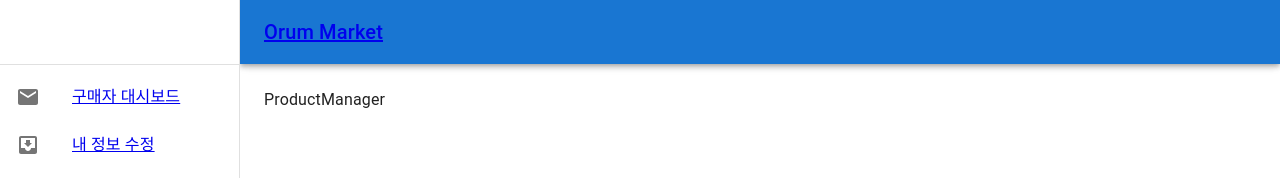
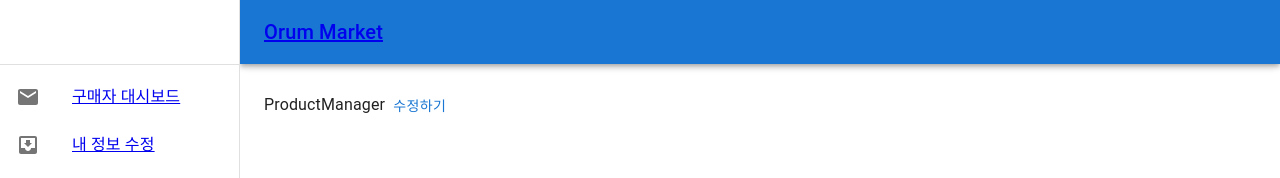
Before and after one commit to veryyounng/orum-market-front, a React (Vite) app: page /user/1/product-manager in a window 1280 px wide. Shown: the top 178 px of the page. Built offline with nearby package versions, Linux system fonts and the light colour scheme; no server answers.

Commit message:
Feat: 상품 관리 수정하기 버튼 구현 #23

```diff
--- a/src/api/api.ts
+++ b/src/api/api.ts
@@ -64,4 +64,8 @@ export const api = {
   getUserInfo: (_id: any) => axiosInstance.get(`/users/${_id}`, _id),
   updateUserInfo: (_id: any, userData: any) =>
     axiosInstance.patch(`/users/${_id}`, userData),
+  updateProduct: (productData: any) =>
+    axiosInstance.patch('/seller/products/{_id}', {
+      ...productData,
+    }),
 };
--- a/src/components/seller/ProductManager.tsx
+++ b/src/components/seller/ProductManager.tsx
@@ -1,3 +1,16 @@
+import { useNavigate } from 'react-router-dom';
+import { Button } from '@mui/material';
+const _id = localStorage.getItem('_id');
 export default function ProductManager() {
-  return <div>ProductManager</div>;
+  const navigate = useNavigate();
+  const handleUpdate = () => {
+    navigate(`/user/${_id}/product-update`);
+  };
+
+  return (
+    <div>
+      ProductManager
+      <Button onClick={handleUpdate}>수정하기</Button>
+    </div>
+  );
 }
```
